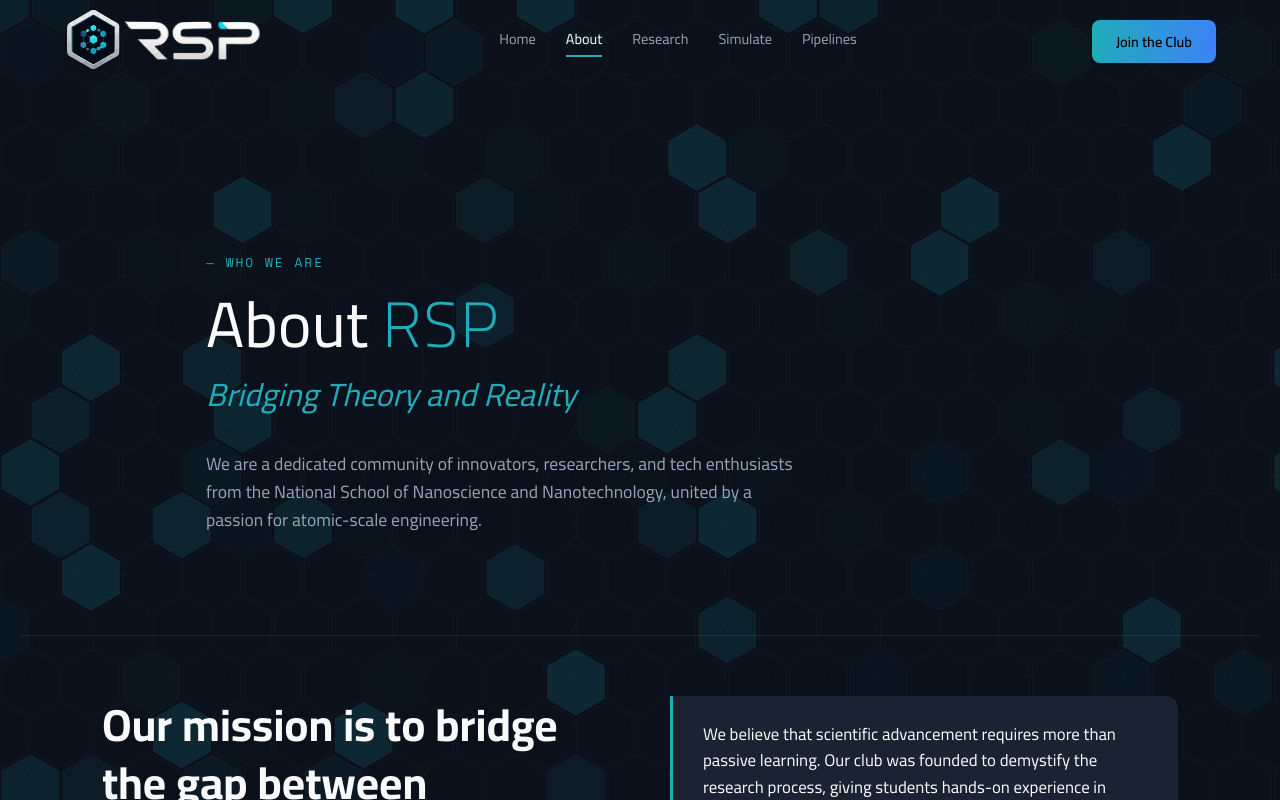
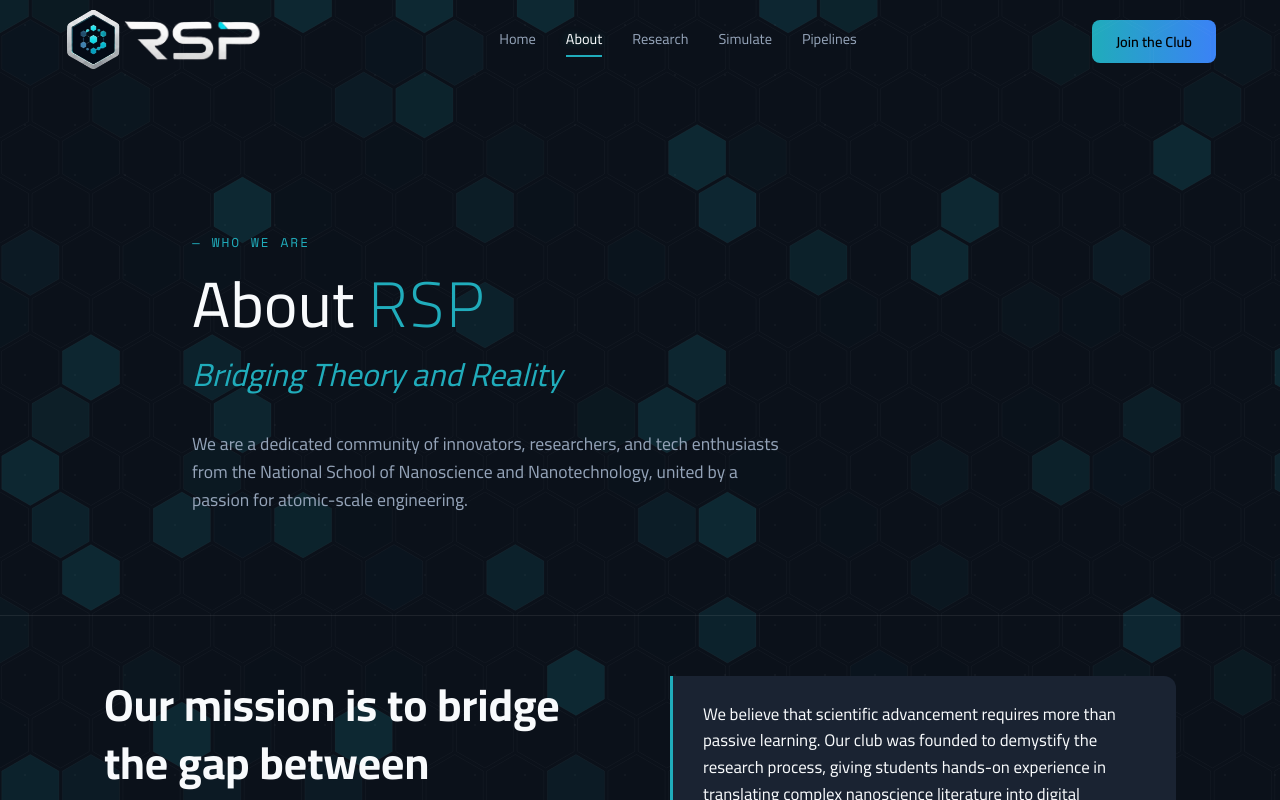
Before and after one commit to raoufkh124/RSV-V2, a React (Vite) app: page /about in a window 1280 px wide. Shown: the top 800 px of the page. Built offline with nearby package versions, Linux system fonts and the light colour scheme.

Commit message:
some edits 1

```diff
--- a/src/pages/About.jsx
+++ b/src/pages/About.jsx
@@ -11,7 +11,7 @@ export default function About() {
       transition={{ duration: 0.3, ease: "easeOut" }}
 
       // تأكد من وجود zIndex لكي يبقى المحتوى فوق الخلفية
-      style={{ position: 'relative', zIndex: 1, minHeight: '100vh', padding: '20px' }}
+      style={{ position: 'relative', zIndex: 1, minHeight: '100vh' }}
     >
       {/* قسم الهيرو (البداية) */}
       <section className="hero" style={{ paddingTop: '150px', paddingBottom: '60px' }}>
--- a/src/pages/Joinus.jsx
+++ b/src/pages/Joinus.jsx
@@ -3,7 +3,7 @@ export default function JoinUs() {
     <div id="join" className="page active">
 
       {/* قسم الهيرو */}
-      <section className="hero join-hero">
+      <section className="hero " style={{paddingBottom: "20px"}}>
         <div className="container">
           <div className="section-tag">&mdash; JOIN THE TEAM</div>
           <h1 className="hero-title">Become an <span className="highlight-text">Innovator</span></h1>
```
